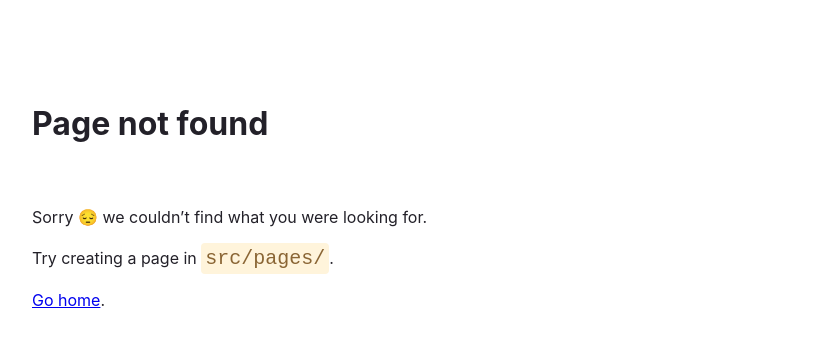
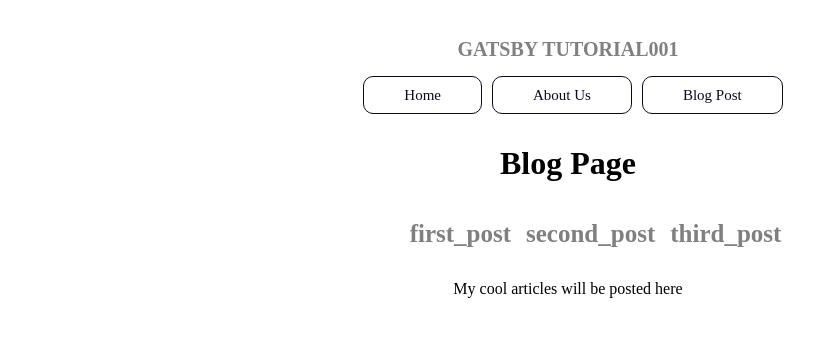
Before and after one commit to Emperordmasac/gatsby-tutorial001, a Gatsby site: page /blog in a window 1280 px wide. Before the commit this address had no page. Shown: the whole page, without its empty margins (72-886 px from the left). Built offline with nearby package versions, Linux system fonts and the light colour scheme; Gatsby itself is replaced by a stand-in of ours.

Commit message:
added blog page and data to the graphql data layer

```diff
--- a/gatsby-config.js
+++ b/gatsby-config.js
@@ -3,5 +3,15 @@ module.exports = {
         title: "gatsby tutorial001",
         siteUrl: `https://www.yourdomain.tld`,
     },
-    plugins: ["gatsby-plugin-image", "gatsby-plugin-sharp"],
+    plugins: [
+        "gatsby-plugin-image",
+        "gatsby-plugin-sharp",
+        {
+            resolve: "gatsby-source-filesystem",
+            options: {
+                name: `blog`,
+                path: `${__dirname}/blog`,
+            },
+        },
+    ],
 };
--- a/src/components/Layout.js
+++ b/src/components/Layout.js
@@ -28,9 +28,9 @@ const buttonStyle = {
 const headerStyle = {
     marginBottom: "25px",
     marginTop: "10px",
-    fontSize: "25px",
+    fontSize: "20px",
     fontWeight: "bold",
-    textDecoration: "uppercase",
+    textTransform: "uppercase",
     color: "grey",
 };
 
@@ -42,6 +42,10 @@ const links = [
     {
         url: "/about",
         description: "About Us",
+    },
+    {
+        url: "/blog",
+        description: "Blog Post",
     },
 ];
 
--- /dev/null
+++ b/src/pages/blog.js
@@ -0,0 +1,44 @@
+import { graphql } from "gatsby";
+import React from "react";
+import Layout from "../components/Layout";
+
+const Blog = ({ data }) => {
+    return (
+        <Layout
+            title={`Blog Page`}
+            content={`My cool articles will be posted here`}
+        >
+            <ul style={ulStyles}>
+                {data.allFile.nodes.map((node) => (
+                    <li style={liStyles} key={node.name}>
+                        {node.name}
+                    </li>
+                ))}
+            </ul>
+        </Layout>
+    );
+};
+
+export const query = graphql`
+    query {
+        allFile {
+            nodes {
+                name
+            }
+        }
+    }
+`;
+
+const ulStyles = {
+    display: "flex",
+};
+
+const liStyles = {
+    listStyle: "none",
+    color: "grey",
+    marginLeft: "15px",
+    fontWeight: "700",
+    fontSize: "25px",
+};
+
+export default Blog;
```
Also changed, not shown: blog/first_post.mdx (added), blog/second_post.mdx (added), blog/third_post.mdx (added).
